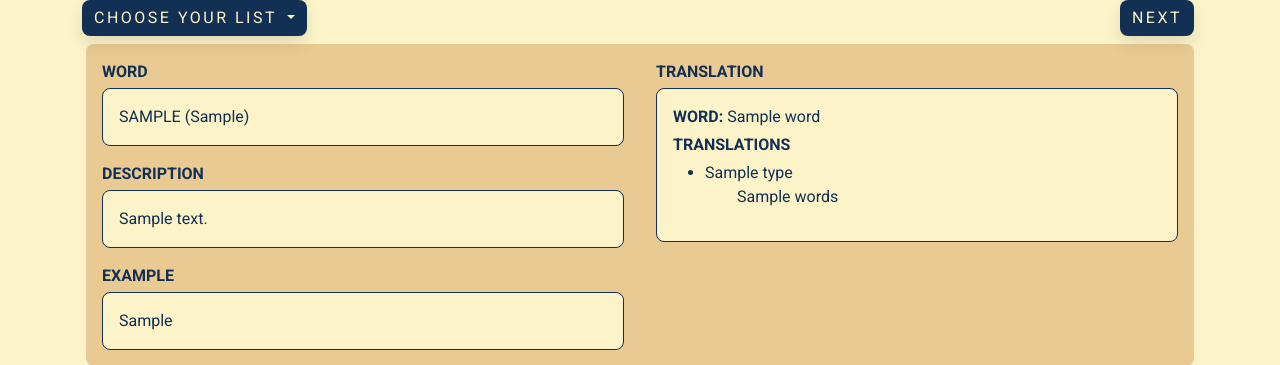
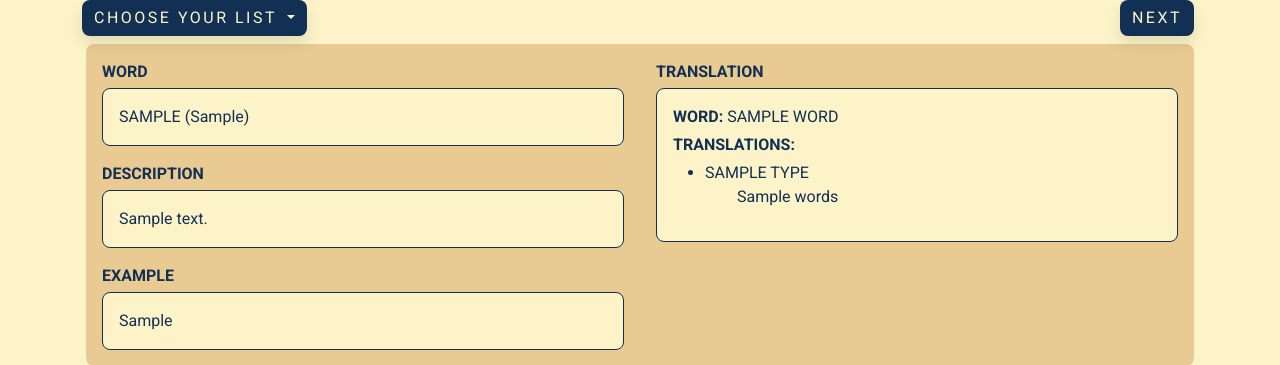
Before and after one commit to cuberkam/wordyforest, a Django app: template templates/index.html in a window 1280 px wide. Shown: the part 69-434 px from the top of the page. Run offline with Django 4.2, Linux system fonts and the light colour scheme; tables that the repository leaves empty hold one stand-in row (values such as "Sample post"); the template is opened without the code that fills it: values that come from a table or form of the project are taken from there, most other values are stand-ins (such as "Sample title", 1, 10 or a date in 2020); some libraries are stand-ins or nearby versions.

Commit message:
Fix some bugs

```diff
--- a/main_page/views.py
+++ b/main_page/views.py
@@ -67,7 +67,7 @@ def replace_translate_result(word, dest):
 
 def index(request):
     languages = Languages.objects.all()
-    context = {"word_list": "all_word"}
+    context = {"word_list": "all_word", "translated_data": ""}
     user_language = request.user.language
 
     if request.method == "POST":
--- a/templates/index.html
+++ b/templates/index.html
@@ -62,14 +62,14 @@
         {% if translated_data is None %}
         Not Found
         {% else %}
-        {{translated_data.word}}
+        <span class="text-uppercase">{{translated_data.word}}</span>
         {% endif %}
       </p>
-      <p class="mb-1 fw-bold">TRANSLATIONS
+      <p class="mb-1 fw-bold">TRANSLATIONS:
         {% if translated_data is not None %}
         <ul>
           {% for i in translated_data.translate %}
-          <li>{{i.type}}</li>
+          <li class="text-uppercase">{{i.type}}</li>
           {% autoescape off %}
           <ul>{{i.words}}</ul>
           {% endautoescape %}
```
